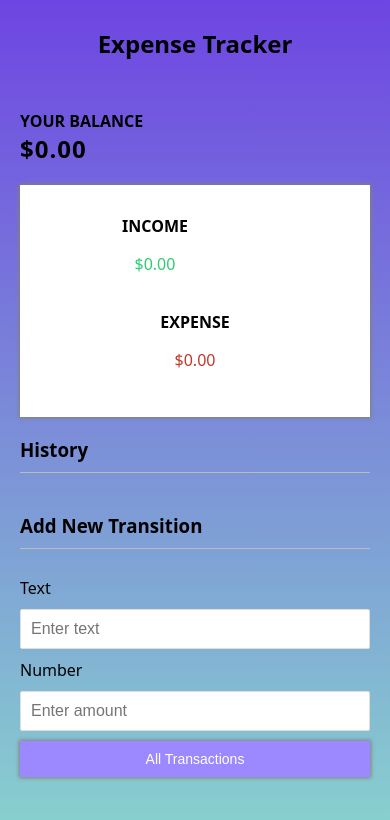
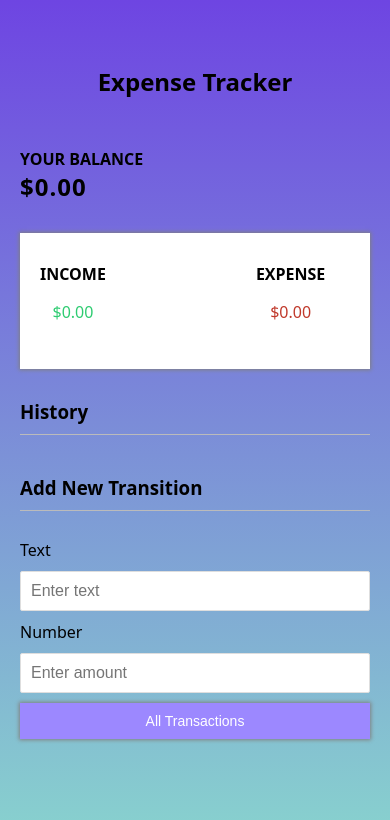
Before and after one commit to kayasharma/financia, a plain HTML site: page homepage.html in a window 390 px wide. Drawn offline with Linux system fonts and the light colour scheme.

Commit message:
Update homepage.css

```diff
--- a/homepage.css
+++ b/homepage.css
@@ -57,7 +57,7 @@ h4 {
 }
 
 .inc-exp > div:first-of-type {
-    border-right: 1px solid #dedede;
+    border-right: 1px ;
     padding-right: 80px;
 }
 
@@ -168,15 +168,24 @@ input[type="text"], input[type="number"] {
     }
 
     .inc-exp {
-        flex-direction: column; /* Stack elements vertically on small screens */
+        flex-direction: row;
+
+        margin:30px 0;
+         /* Stack elements vertically on small screens */
     }
 
     .inc-exp > div {
-        margin: 10px 0; /* Add margin for vertical stacking */
+        margin: 10px 0;
+        ;
+         /* Add margin for vertical stacking */
     }
 
     .inc-exp > div:first-of-type {
-        border-right: none; /* Remove border on mobile for better spacing */
+
+        padding-right: 150px;
+
+
+         /* Remove border on mobile for better spacing */
     }
 
     .btn {
```
